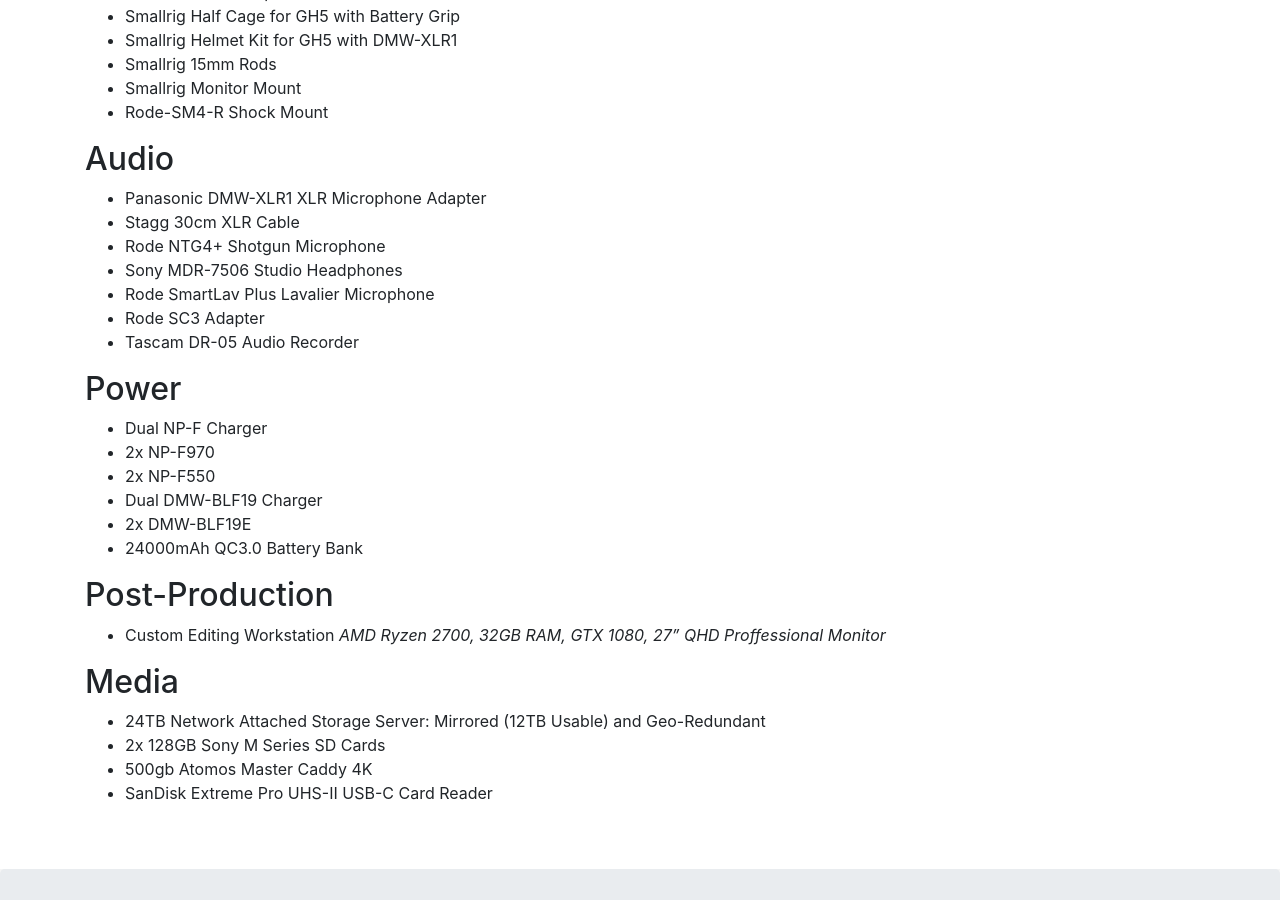
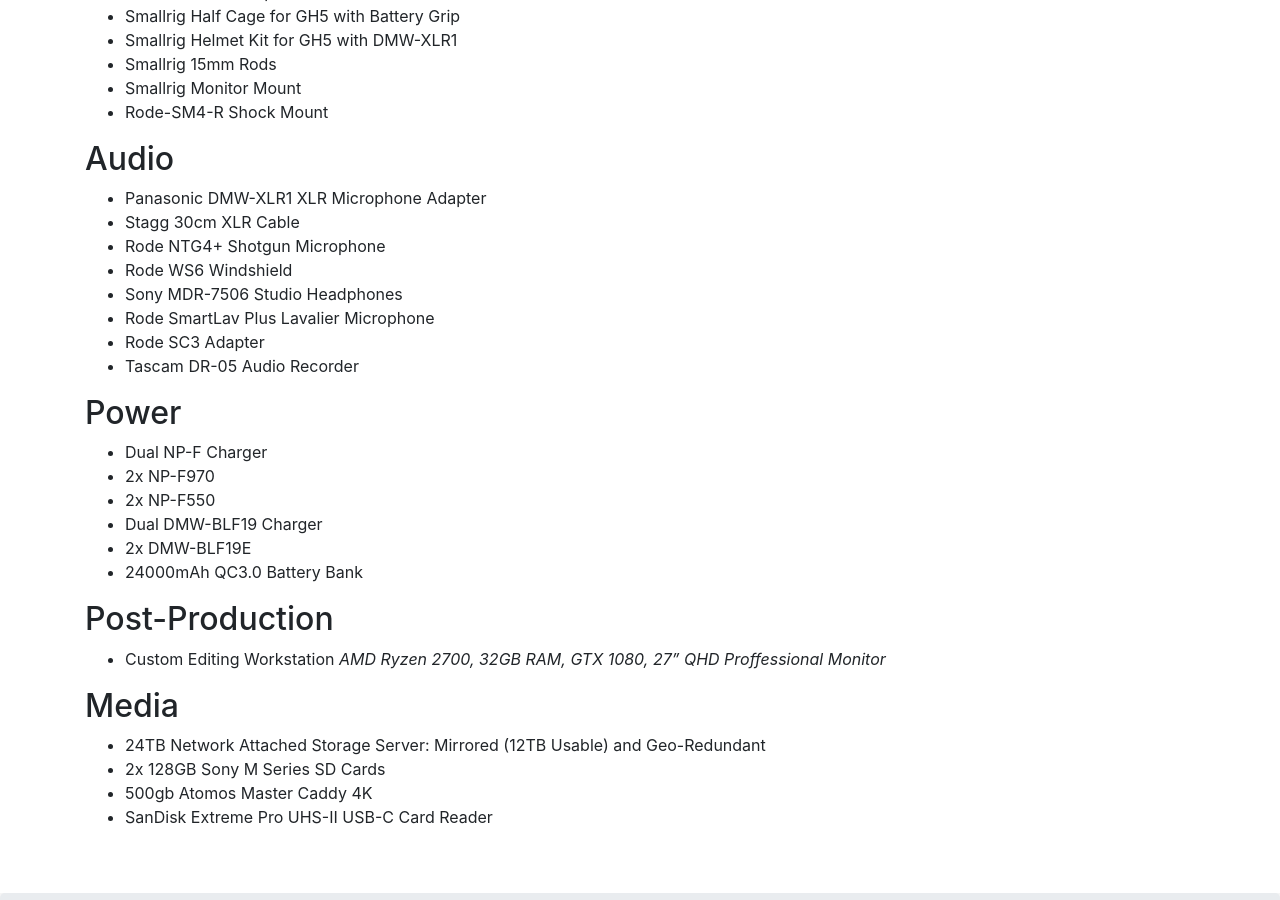
Before and after one commit to pe5er/swan.media, a Jekyll site: the page built from equipment.md, in a window 1280 px wide and 900 px high, scrolled down 1046 px. Built offline with Jekyll 4.4.1, drawn with Linux system fonts in a browser that asks for light colours; our own code applies the rules of GitHub Pages for plain Markdown files.

Commit message:
Update equipment.md

```diff
--- a/equipment.md
+++ b/equipment.md
@@ -30,6 +30,7 @@
 * Panasonic DMW-XLR1 XLR Microphone Adapter
 * Stagg 30cm XLR Cable
 * Rode NTG4+ Shotgun Microphone
+* Rode WS6 Windshield
 * Sony MDR-7506 Studio Headphones
 * Rode SmartLav Plus Lavalier Microphone
 * Rode SC3 Adapter
```
